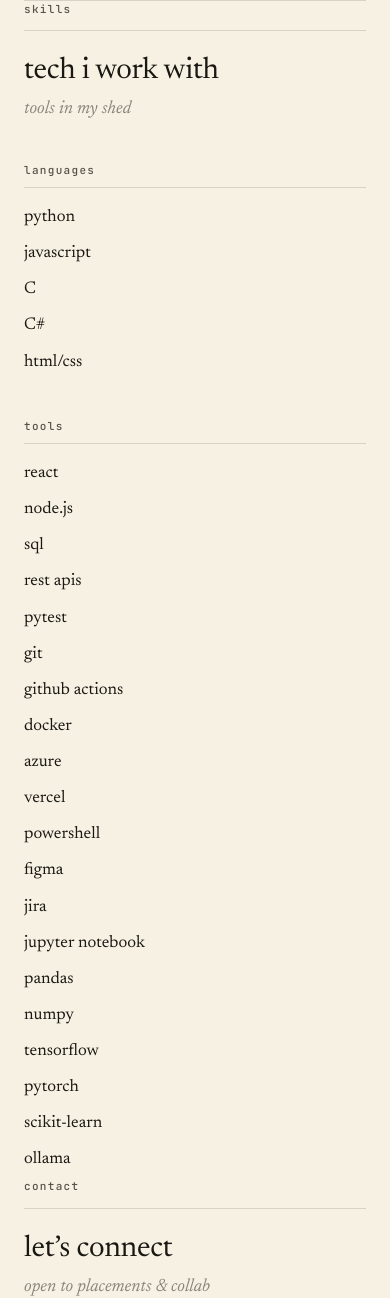
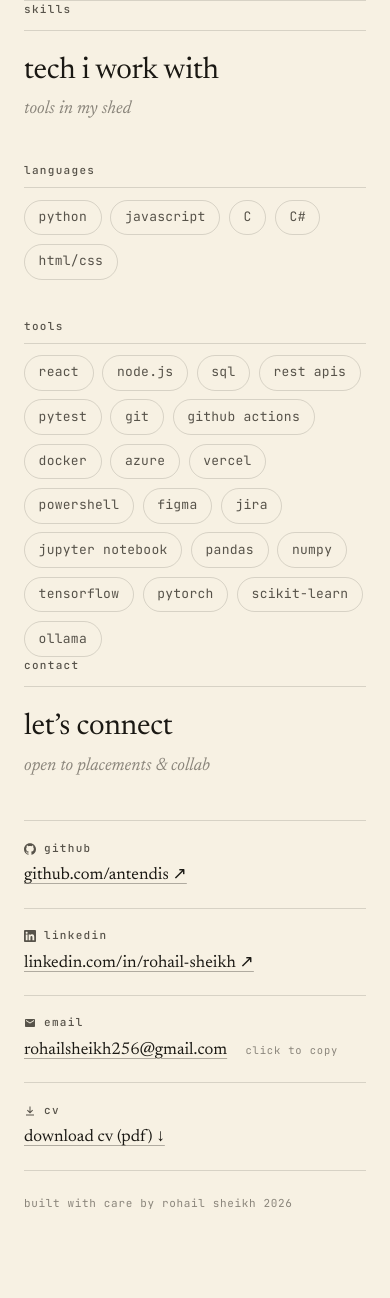
Before and after one commit to Antendis/antendis.dev, a PHP site: page / in a window 390 px wide. Shown: the part 2982-4280 px from the top of the page. After the commit the page ends 4191 px from the top, so only its background shows below. Run offline with PHP 8.4, Linux system fonts and the light colour scheme.

Commit message:
Redesign skills lists as wrapping chips
One skill per line wasted most of a phone screen (a lone "C" filling
a whole row). Render each skill as a small mono chip that wraps into
a dense cluster instead, using the existing rule/ink-2/green tokens
plus a light hover/press response for a touch of playfulness. Applies
at all widths -- it's a better use of space on desktop too, and stays
well clear of the no-scroll requirement there.

Drops the now-unused two-column .skills-list--wide trick along with it.

```diff
--- a/index.html
+++ b/index.html
@@ -235,7 +235,7 @@
           </div>
           <div class="skills-col">
             <h3 class="mono-label">tools</h3>
-            <ul class="skills-list skills-list--wide" id="techTools">
+            <ul class="skills-list" id="techTools">
               <!-- Populated by JS -->
             </ul>
           </div>
--- a/style.css
+++ b/style.css
@@ -708,13 +708,35 @@ a:hover {
   border-bottom: 1px solid var(--rule);
 }
 
+/* Wrapping chips instead of one-word-per-line: a short list like "C" or
+   "git" wastes almost an entire row of a narrow screen when stacked, and
+   reads as a dense, browsable cluster instead once it wraps freely. */
 .skills-list {
   list-style: none;
+  display: flex;
+  flex-wrap: wrap;
+  gap: 0.55rem;
 }
 
 .skills-list li {
-  padding: 0.28rem 0;
-  font-size: 1.0625rem;
+  font-family: var(--mono);
+  font-size: 0.8125rem;
+  letter-spacing: 0.02em;
+  color: var(--ink-2);
+  padding: 0.4rem 0.85rem;
+  border: 1px solid var(--rule);
+  border-radius: 999px;
+  transition: color 0.15s ease, border-color 0.15s ease, background-color 0.15s ease, transform 0.1s ease;
+}
+
+.skills-list li:hover {
+  color: var(--green);
+  border-color: var(--accent-decoration);
+  background: var(--rule-soft);
+}
+
+.skills-list li:active {
+  transform: scale(0.94);
 }
 
 /* ---------- about ---------- */
@@ -827,15 +849,6 @@ a:hover {
   .skills-grid {
     grid-template-columns: 1fr 2fr;
     gap: 3rem;
-  }
-
-  .skills-list--wide {
-    columns: 2;
-    column-gap: 3rem;
-  }
-
-  .skills-list--wide li {
-    break-inside: avoid;
   }
 
   .grade-years {
```
